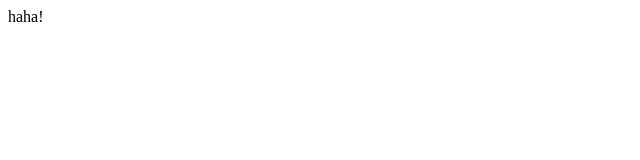
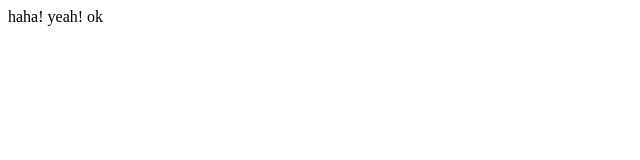
Before and after one commit to AlbertFung77/-, a plain HTML site: page index.html in a window 1280 px wide. Shown: the full height of the page, 0-640 px from the left. Drawn offline with Linux system fonts and the light colour scheme.

Commit message:
the second time

```diff
--- a/index.html
+++ b/index.html
@@ -6,5 +6,7 @@
 </head>
 <body>
       haha!
+      yeah!
+      ok
 </body>
 </html>
```
